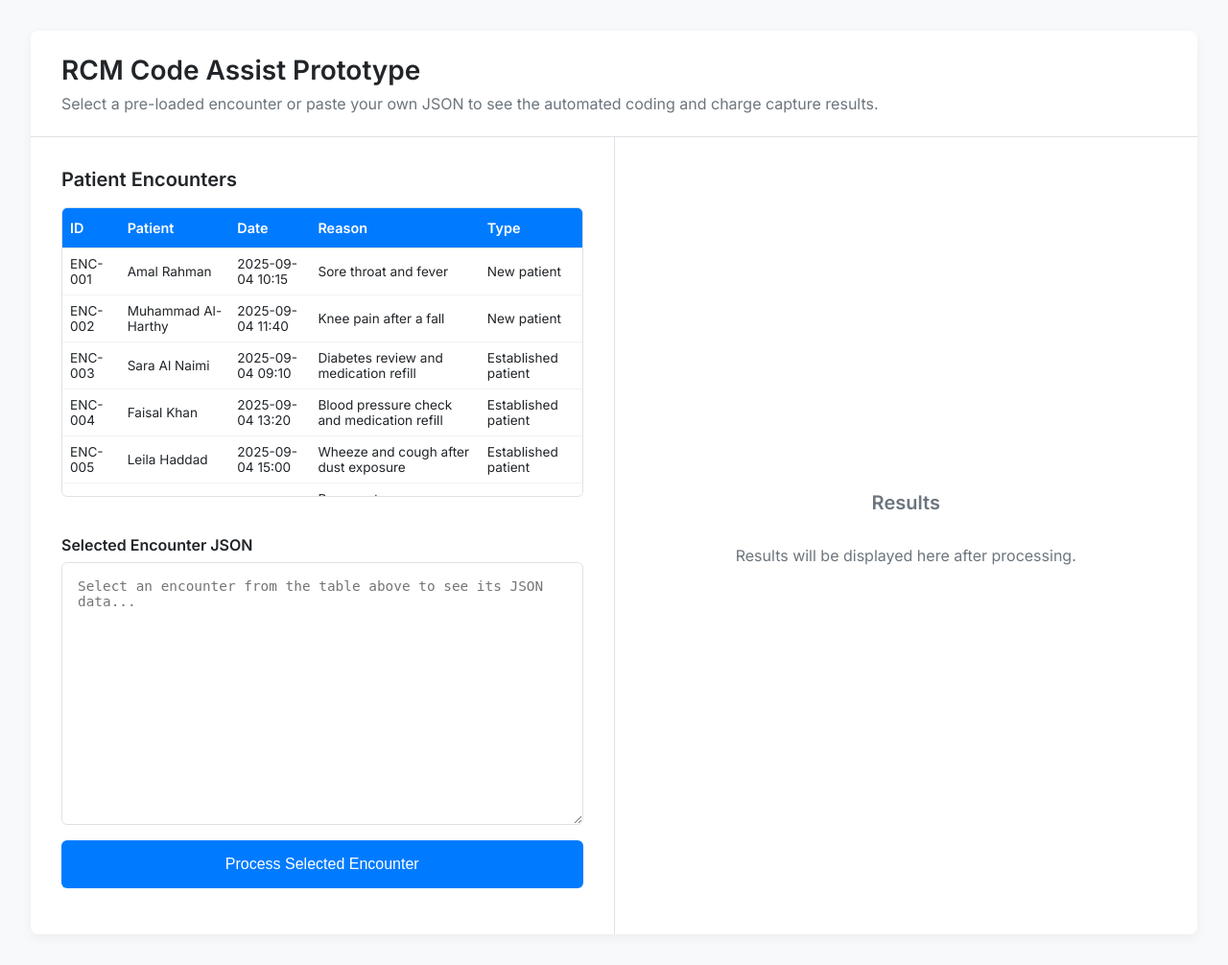
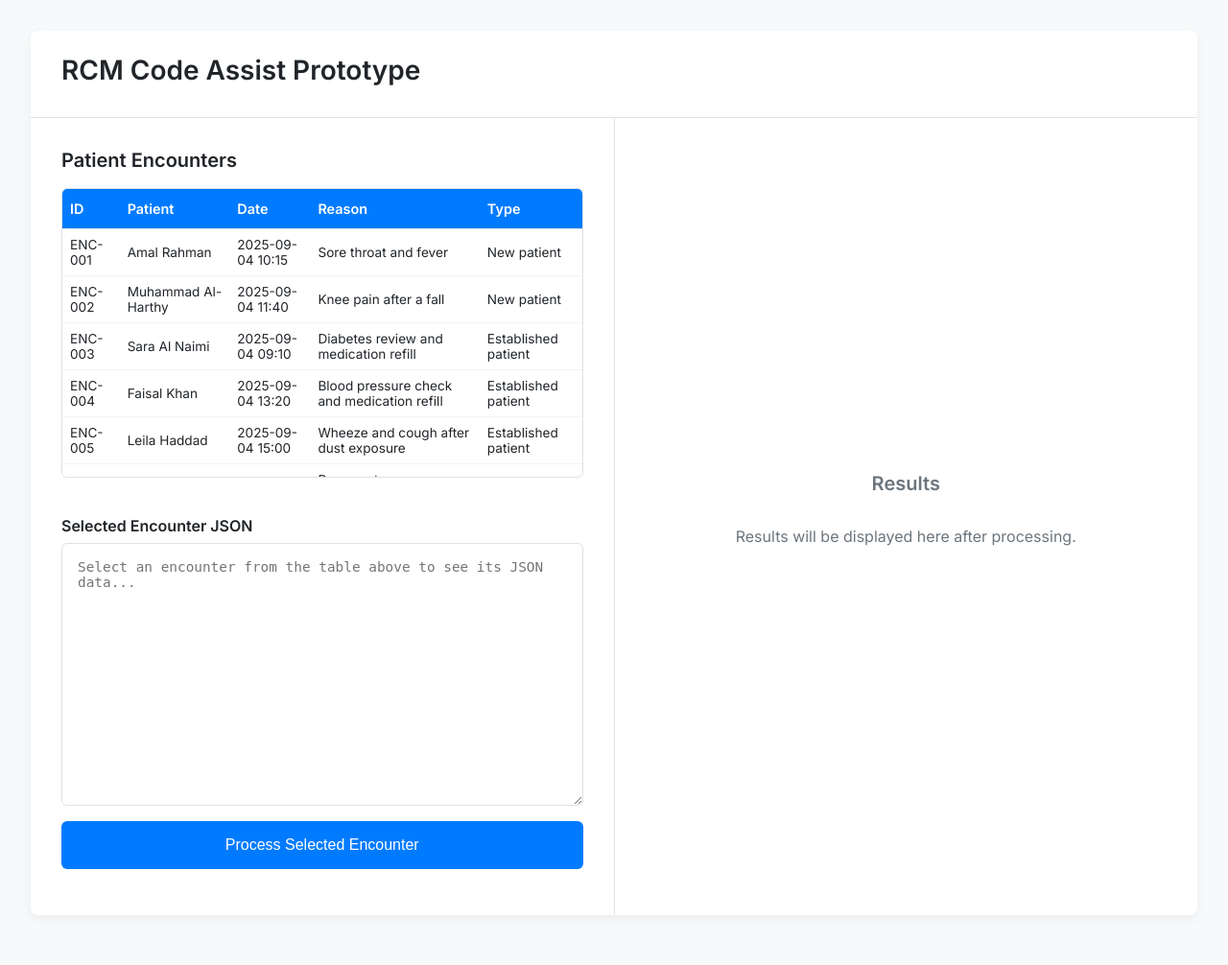
Before and after one commit to nkindi-bri/rcm_prototype, a Flask app: page / in a window 1280 px wide. Shown: the whole page at 96% size. After the commit the page ends 954 px from the top, so only its background shows below. Run offline with Flask 3, Linux system fonts and the light colour scheme.

Commit message:
Update index.html

```diff
--- a/templates/index.html
+++ b/templates/index.html
@@ -19,10 +19,6 @@
         <div class="container">
             <header>
                 <h1>RCM Code Assist Prototype</h1>
-                <p>
-                    Select a pre-loaded encounter or paste your own JSON to see
-                    the automated coding and charge capture results.
-                </p>
             </header>
             <main class="content">
                 <div class="input-pane">
```
